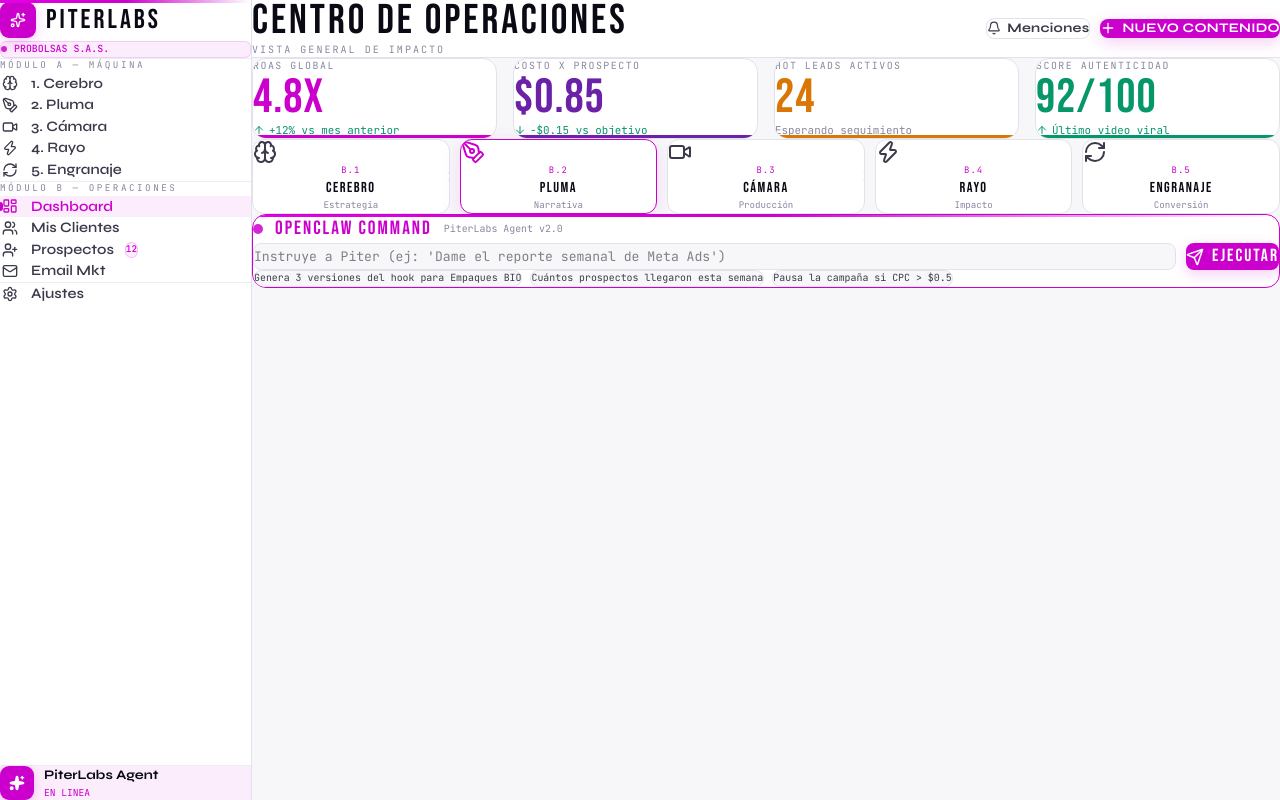
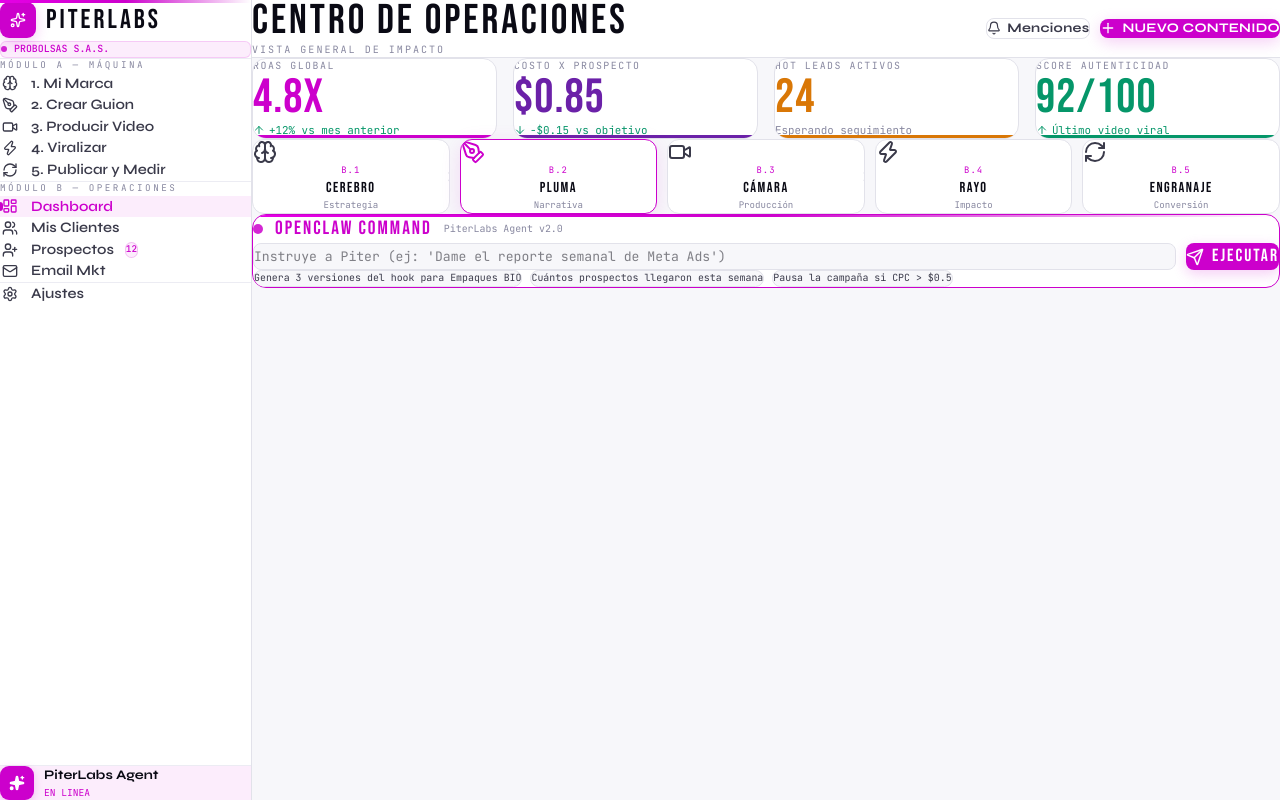
Before and after one commit to pedroprobolsas/piterlabs_marketing, a React (Vite) app in the folder frontend/: page / in a window 1280 px wide. Built offline with nearby package versions, Linux system fonts and the light colour scheme.

Commit message:
style: rename Módulo A menu items to match revised design system

```diff
--- a/frontend/src/components/layout/Sidebar.jsx
+++ b/frontend/src/components/layout/Sidebar.jsx
@@ -28,23 +28,23 @@ export default function Sidebar() {
 
         <NavLink to="/cerebro" className={({isActive}) => `flex items-center gap-[11px] px-[22px] py-[10px] cursor-pointer transition-all duration-150 text-[0.9rem] font-semibold ${isActive ? 'text-magenta bg-magenta-soft font-bold relative before:content-[""] before:absolute before:left-0 before:top-[6px] before:bottom-[6px] before:w-[3px] before:bg-magenta before:rounded-r-[3px]' : 'text-text2 hover:text-magenta hover:bg-magenta-soft'}`}>
           <Brain size={16} className="min-w-[20px]" />
-          <span>1. Cerebro</span>
+          <span>1. Mi Marca</span>
         </NavLink>
         <NavLink to="/pluma" className={({isActive}) => `flex items-center gap-[11px] px-[22px] py-[10px] cursor-pointer transition-all duration-150 text-[0.9rem] font-semibold ${isActive ? 'text-magenta bg-magenta-soft font-bold relative before:content-[""] before:absolute before:left-0 before:top-[6px] before:bottom-[6px] before:w-[3px] before:bg-magenta before:rounded-r-[3px]' : 'text-text2 hover:text-magenta hover:bg-magenta-soft'}`}>
           <PenTool size={16} className="min-w-[20px]" />
-          <span>2. Pluma</span>
+          <span>2. Crear Guion</span>
         </NavLink>
         <NavLink to="/camara" className={({isActive}) => `flex items-center gap-[11px] px-[22px] py-[10px] cursor-pointer transition-all duration-150 text-[0.9rem] font-semibold ${isActive ? 'text-magenta bg-magenta-soft font-bold relative before:content-[""] before:absolute before:left-0 before:top-[6px] before:bottom-[6px] before:w-[3px] before:bg-magenta before:rounded-r-[3px]' : 'text-text2 hover:text-magenta hover:bg-magenta-soft'}`}>
           <Video size={16} className="min-w-[20px]" />
-          <span>3. Cámara</span>
+          <span>3. Producir Video</span>
         </NavLink>
         <NavLink to="/rayo" className={({isActive}) => `flex items-center gap-[11px] px-[22px] py-[10px] cursor-pointer transition-all duration-150 text-[0.9rem] font-semibold ${isActive ? 'text-magenta bg-magenta-soft font-bold relative before:content-[""] before:absolute before:left-0 before:top-[6px] before:bottom-[6px] before:w-[3px] before:bg-magenta before:rounded-r-[3px]' : 'text-text2 hover:text-magenta hover:bg-magenta-soft'}`}>
           <Zap size={16} className="min-w-[20px]" />
-          <span>4. Rayo</span>
+          <span>4. Viralizar</span>
         </NavLink>
         <NavLink to="/engranaje" className={({isActive}) => `flex items-center gap-[11px] px-[22px] py-[10px] cursor-pointer transition-all duration-150 text-[0.9rem] font-semibold ${isActive ? 'text-magenta bg-magenta-soft font-bold relative before:content-[""] before:absolute before:left-0 before:top-[6px] before:bottom-[6px] before:w-[3px] before:bg-magenta before:rounded-r-[3px]' : 'text-text2 hover:text-magenta hover:bg-magenta-soft'}`}>
           <RefreshCw size={16} className="min-w-[20px]" />
-          <span>5. Engranaje</span>
+          <span>5. Publicar y Medir</span>
         </NavLink>
 
         <hr className="border-t border-border-soft my-[8px] mx-0" />
```
